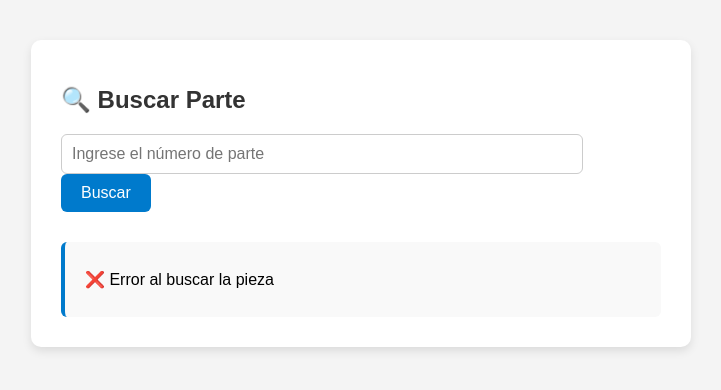
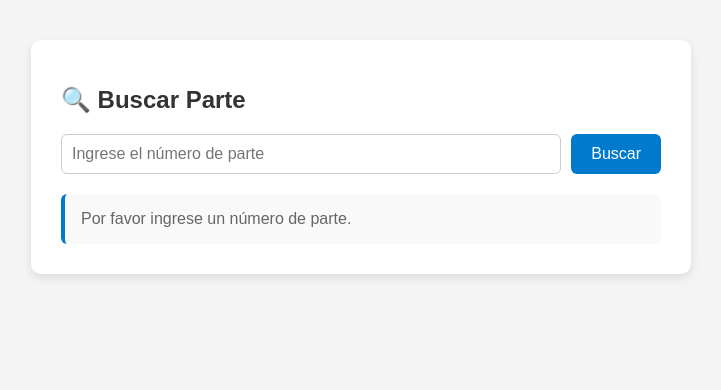
Before and after one commit to jjj1875/web-partes, a plain HTML site: page index.html in a window 1280 px wide. Both pictures are taken after a click on the button "Buscar". Shown: the whole page, without its empty margins (279-1000 px from the left). Drawn offline with Linux system fonts and the light colour scheme; no server answers.

Commit message:
Add files via upload

```diff
--- a/index.html
+++ b/index.html
@@ -5,115 +5,77 @@
   <meta name="viewport" content="width=device-width, initial-scale=1.0"/>
   <title>Buscar Parte</title>
   <style>
-    body {
-      font-family: Arial, sans-serif;
-      background-color: #f4f4f4;
-      margin: 0;
-      padding: 40px 20px;
-    }
-
-    .contenedor {
-      max-width: 600px;
-      margin: 0 auto;
-      background-color: #ffffff;
-      padding: 30px;
-      border-radius: 10px;
-      box-shadow: 0 4px 10px rgba(0, 0, 0, 0.1);
-    }
-
-    h1 {
-      font-size: 24px;
-      color: #333;
-      margin-bottom: 20px;
-    }
-
-    input {
-      padding: 10px;
-      width: calc(100% - 100px);
-      font-size: 16px;
-      border: 1px solid #ccc;
-      border-radius: 6px;
-      margin-right: 10px;
-    }
-
-    button {
-      padding: 10px 20px;
-      font-size: 16px;
-      background-color: #007acc;
-      color: white;
-      border: none;
-      border-radius: 6px;
-      cursor: pointer;
-    }
-
-    button:hover {
-      background-color: #005fa3;
-    }
-
-    #resultado {
-      margin-top: 30px;
-      background-color: #f9f9f9;
-      border-left: 4px solid #007acc;
-      padding: 20px;
-      border-radius: 6px;
-    }
-
-    #resultado p {
-      margin: 8px 0;
-    }
+    body { font-family: Arial, sans-serif; background: #f4f4f4; margin: 0; padding: 40px 20px; }
+    .contenedor { max-width: 600px; margin: 0 auto; background: #fff; padding: 30px; border-radius: 10px; box-shadow: 0 4px 10px rgba(0,0,0,.1); }
+    h1 { font-size: 24px; color: #333; margin-bottom: 20px; }
+    .fila { display: flex; gap: 10px; }
+    input { padding: 10px; flex: 1; font-size: 16px; border: 1px solid #ccc; border-radius: 6px; }
+    button { padding: 10px 20px; font-size: 16px; background: #007acc; color: #fff; border: none; border-radius: 6px; cursor: pointer; }
+    button:hover { background: #005fa3; }
+    #resultado { margin-top: 20px; background: #f9f9f9; border-left: 4px solid #007acc; padding: 16px; border-radius: 6px; }
+    #resultado p { margin: 6px 0; }
+    .muted { color: #666; }
   </style>
 </head>
 <body>
-
   <div class="contenedor">
     <h1>🔍 Buscar Parte</h1>
 
-    <div>
+    <div class="fila">
       <input type="text" id="partNumber" placeholder="Ingrese el número de parte" />
       <button onclick="buscarParte()">Buscar</button>
     </div>
 
-    <div id="resultado"></div>
+    <div id="resultado" class="muted">Ingrese un número de parte y presione Buscar.</div>
   </div>
 
   <script>
+    const API_BASE = "https://api-partes.onrender.com";
+
+    const fmt = (v) => (v === null || v === undefined || v === "" ? "N/A" : `$${v}`);
+
     async function buscarParte() {
       const numeroParte = document.getElementById("partNumber").value.trim();
       const resultadoDiv = document.getElementById("resultado");
 
-      console.log("Buscando:", numeroParte);
+      if (!numeroParte) {
+        resultadoDiv.textContent = "Por favor ingrese un número de parte.";
+        return;
+      }
+
+      resultadoDiv.textContent = "Buscando...";
 
       try {
-        const response = await fetch(`https://api-partes.onrender.com/buscar?part_number=${encodeURIComponent(numeroParte)}`);
+        const response = await fetch(`${API_BASE}/buscar?part_number=${encodeURIComponent(numeroParte)}`);
 
-
-
-        if (!response.ok) {
-          throw new Error("Error en la solicitud");
-        }
+        if (!response.ok) throw new Error("Error en la solicitud");
 
         const parte = await response.json();
 
         if (parte && parte.part_number) {
+          resultadoDiv.classList.remove("muted");
           resultadoDiv.innerHTML = `
+            <p><strong>Número de Parte:</strong> ${parte.part_number}</p>
             <p><strong>Descripción:</strong> ${parte.description}</p>
             <p><strong>Marca:</strong> ${parte.brand}</p>
-            <p><strong>Costo:</strong> $${parte.cost}</p>
-            <p><strong>Precio 1:</strong> $${parte.price_1}</p>
-            <p><strong>Precio 2:</strong> $${parte.price_2}</p>
-            <p><strong>Precio 3:</strong> $${parte.price_3}</p>
-            <p><strong>Precio 4:</strong> $${parte.price_4}</p>
-            <p><strong>Precio 5:</strong> $${parte.price_5}</p>
+            <p><strong>Costo:</strong> ${fmt(parte.cost)}</p>
+            <hr/>
+            <p><strong>Precio 1 (Retail):</strong> ${fmt(parte.price_1)}</p>
+            <p><strong>Precio Meli:</strong> ${fmt(parte.meli_price)}</p>
+            <p><strong>Flete MIA:</strong> ${fmt(parte.freight_mia)}</p>
+            <p><strong>EMAP:</strong> ${fmt(parte.emap)}</p>
+            <p><strong>Core Charge:</strong> ${fmt(parte.core_charge)}</p>
           `;
         } else {
-          resultadoDiv.innerHTML = "<p>❌ Pieza no encontrada</p>";
+          resultadoDiv.classList.add("muted");
+          resultadoDiv.innerHTML = "❌ Pieza no encontrada";
         }
-      } catch (error) {
-        resultadoDiv.innerHTML = "<p>❌ Error al buscar la pieza</p>";
-        console.error("Error:", error);
+      } catch (err) {
+        console.error(err);
+        resultadoDiv.classList.add("muted");
+        resultadoDiv.textContent = "❌ Error al buscar la pieza";
       }
     }
   </script>
-
 </body>
 </html>
```
